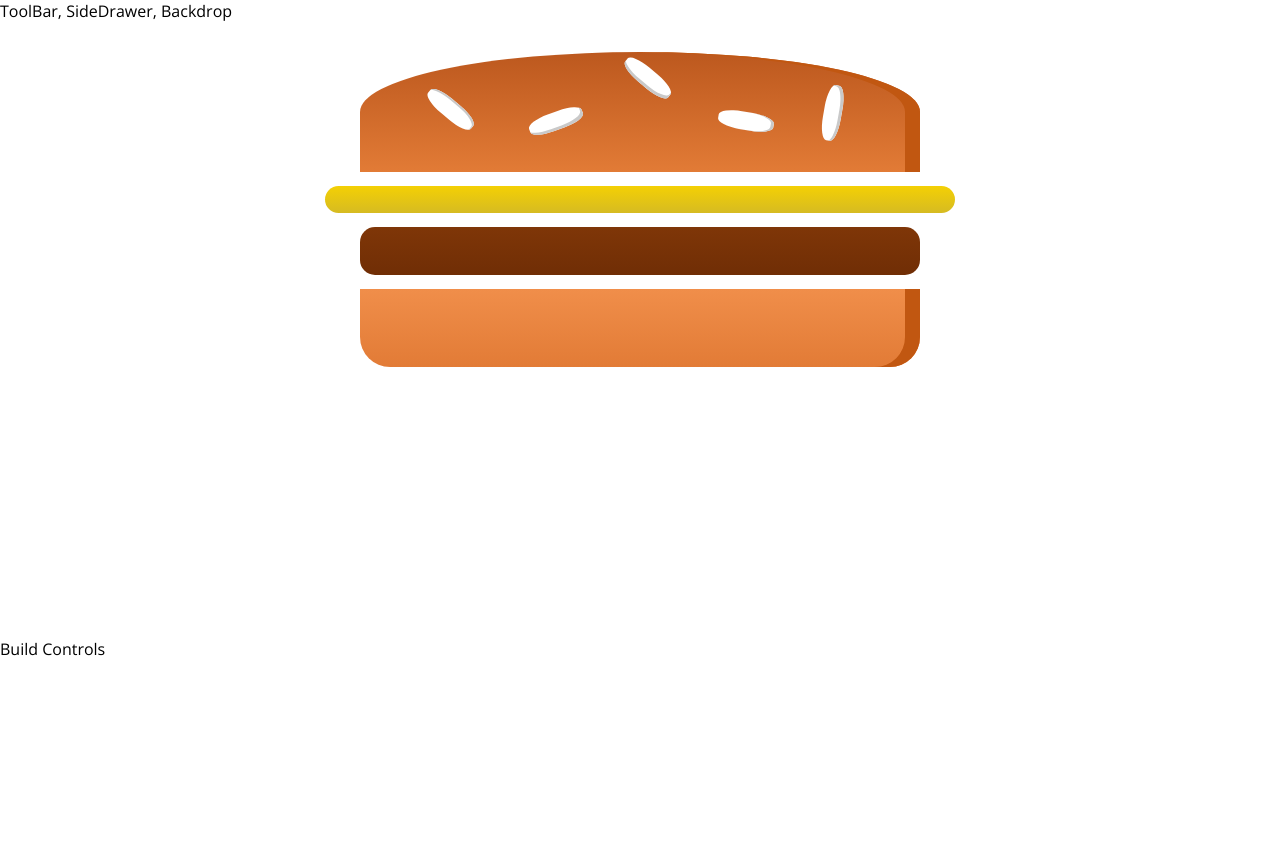
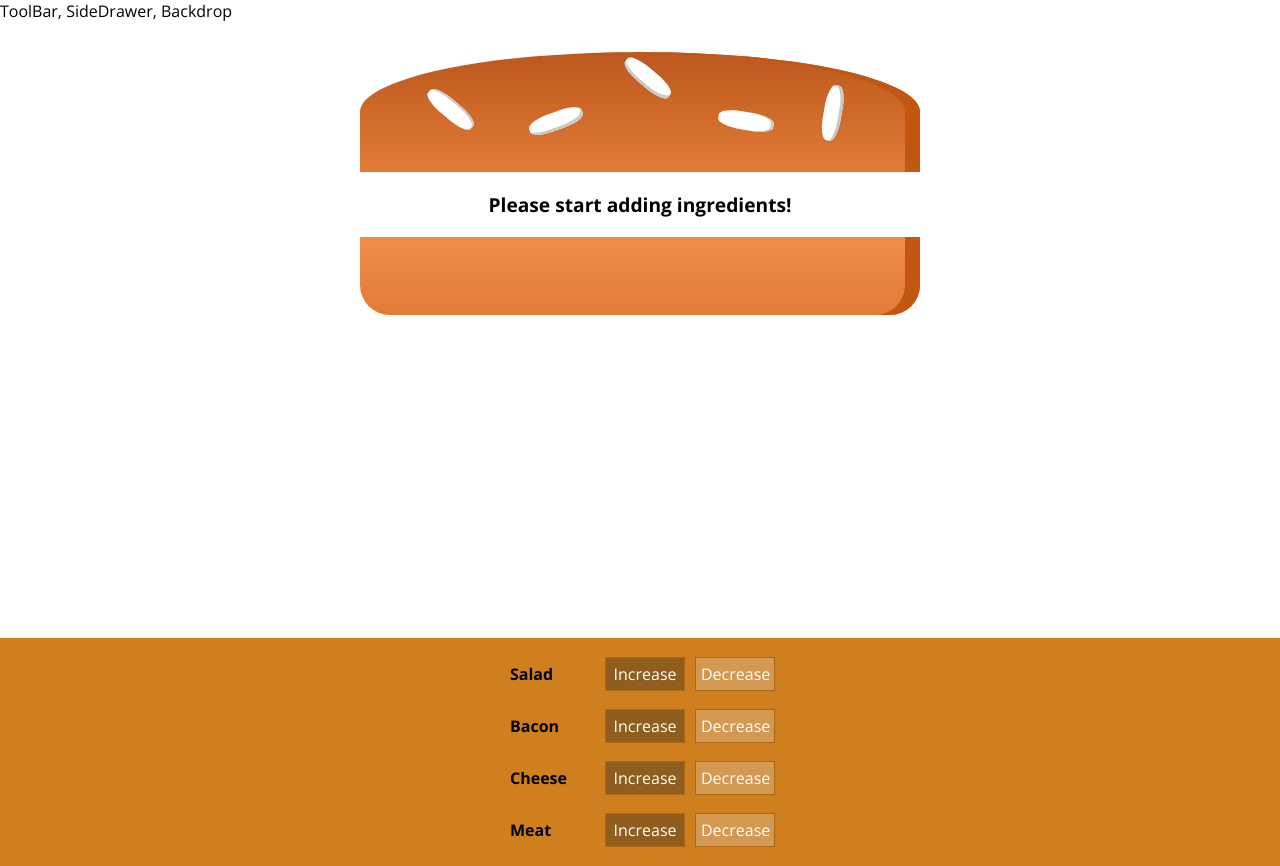
Before and after one commit to LeeMingDe/burger-builder, a React (Create React App) app: page / in a window 1280 px wide. Before the commit the page ends 800 px from the top, so only its background shows below. Built offline with nearby package versions, Linux system fonts and the light colour scheme.

Commit message:
Add controls to build burger

```diff
--- /dev/null
+++ b/src/components/Burger/BuildControls/BuildControl/BuildControl.js
@@ -0,0 +1,12 @@
+import React from 'react';
+import classes from './BuildControl.module.css'
+
+const buildControl = (props) => (
+  <div className = {classes.BuildControl}>
+    <div className = {classes.Label}>{props.label}</div>
+    <button className = {classes.Increase}>Increase</button>
+    <button className = {classes.Decrease}>Decrease</button>
+  </div>
+);
+
+export default buildControl;
--- /dev/null
+++ b/src/components/Burger/BuildControls/BuildControl/BuildControl.module.css
@@ -0,0 +1,56 @@
+.BuildControl {
+  display: flex;
+  justify-content: space-between;
+  align-items: center;
+  margin: 5px 0;
+}
+
+.BuildControl button {
+  display: block;
+  font: inherit;
+  padding: 5px;
+  margin: 0 5px;
+  width: 80px;
+  border: 1px solid #AA6817;
+  cursor: pointer;
+  outline: none;
+}
+
+.BuildControl button:disabled {
+  background-color: #AC9980;
+  border: 1px solid #7E7365;
+  color: #ccc;
+  cursor: default;
+}
+
+.BuildControl button:hover:disabled {
+  background-color: #AC9980;
+  color: #ccc;
+  cursor: not-allowed;
+}
+
+.Label {
+  padding: 10px;
+  font-weight: bold;
+  width: 80px;
+}
+
+.BuildControl .Decrease {
+  background-color: #D39952;
+  color: white;
+}
+
+.BuildControl .Increase {
+  background-color: #8F5E1E;
+  color: white;
+}
+
+.BuildControl .Decrease:hover, .BuildControl .Decrease:active {
+  background-color: #DAA972;
+  color: white;
+}
+
+.BuildControl .Increase:hover,.BuildControl .Increase:active {
+  background-color: #99703F;
+  color: white;
+}
--- /dev/null
+++ b/src/components/Burger/BuildControls/BuildControls.js
@@ -0,0 +1,23 @@
+import React from 'react';
+import BuildControl from './BuildControl/BuildControl';
+import classes from './BuildControls.module.css'
+
+const controls = [
+  {label: 'Salad', type: 'salad'},
+  {label: 'Bacon', type: 'bacon'},
+  {label: 'Cheese', type: 'cheese'},
+  {label: 'Meat', type: 'meat'},
+];
+
+const buildControls = (props) => (
+  // let controls = Object.keys(props.ingredients)
+  //   .map(igkey => <BuildControl key = {igkey} label = {igkey}/>)
+  //   .reduce((accumulator, item) => accumulator.concat(item), []);
+    <div className = {classes.BuildControls}>
+      {controls.map(item => (
+        <BuildControl key = {item.label} label = {item.label}/>
+      ))}
+    </div>
+);
+
+export default buildControls;
--- /dev/null
+++ b/src/components/Burger/BuildControls/BuildControls.module.css
@@ -0,0 +1,10 @@
+.BuildControls {
+  width: 100%;
+  background-color: #CF7F1E;
+  display: flex;
+  flex-flow: column;
+  align-items: center;
+  box-shadow: 0 2px 1px #ccc;
+  margin: auto;
+  padding: 10px 0;
+}
--- a/src/components/Burger/Burger.js
+++ b/src/components/Burger/Burger.js
@@ -3,11 +3,26 @@ import classes from './Burger.module.css'
 import BurgerIngredient from './BurgerIngredient/BurgerIngredient'
 
 const burger = (props) => {
+
+  let transformedIngredients = Object.keys(props.ingredients)
+    .map(igKey => {
+      return [...Array(props.ingredients[igKey])]
+        .map((_, i) => {
+          return <BurgerIngredient key = {igKey + i} type = {igKey}/>
+        });
+    })
+    .reduce((accumulator, item) => {
+      return accumulator.concat(item)
+    }, []);
+
+  if (transformedIngredients.length === 0) {
+    transformedIngredients = <p> Please start adding ingredients!</p>
+  }
+
   return (
     <div className = {classes.Burger}>
       <BurgerIngredient type = 'bread-top'/>
-      <BurgerIngredient type = 'cheese'/>
-      <BurgerIngredient type = 'meat'/>
+      {transformedIngredients}
       <BurgerIngredient type = 'bread-bottom'/>
     </div>
   );
--- a/src/containers/BurgerBuilder/BurgerBuilder.js
+++ b/src/containers/BurgerBuilder/BurgerBuilder.js
@@ -1,13 +1,24 @@
 import React, {Component} from 'react';
 import Aux from '../../hoc/Auxiliary';
 import Burger from '../../components/Burger/Burger'
+import BuildControls from '../../components/Burger/BuildControls/BuildControls';
 
 class BurgerBuilder extends Component {
+
+  state = {
+    ingredients: {
+      salad: 0,
+      bacon: 0,
+      cheese: 0,
+      meat: 0
+    }
+  }
+
   render() {
     return (
       <Aux>
-        <Burger />
-        <div>Build Controls</div>
+        <Burger ingredients = {this.state.ingredients}/>
+        <BuildControls/>
       </Aux>
     );
   }
```
Also changed, not shown: 1 other file (tests, documents, lock files or other folders).
